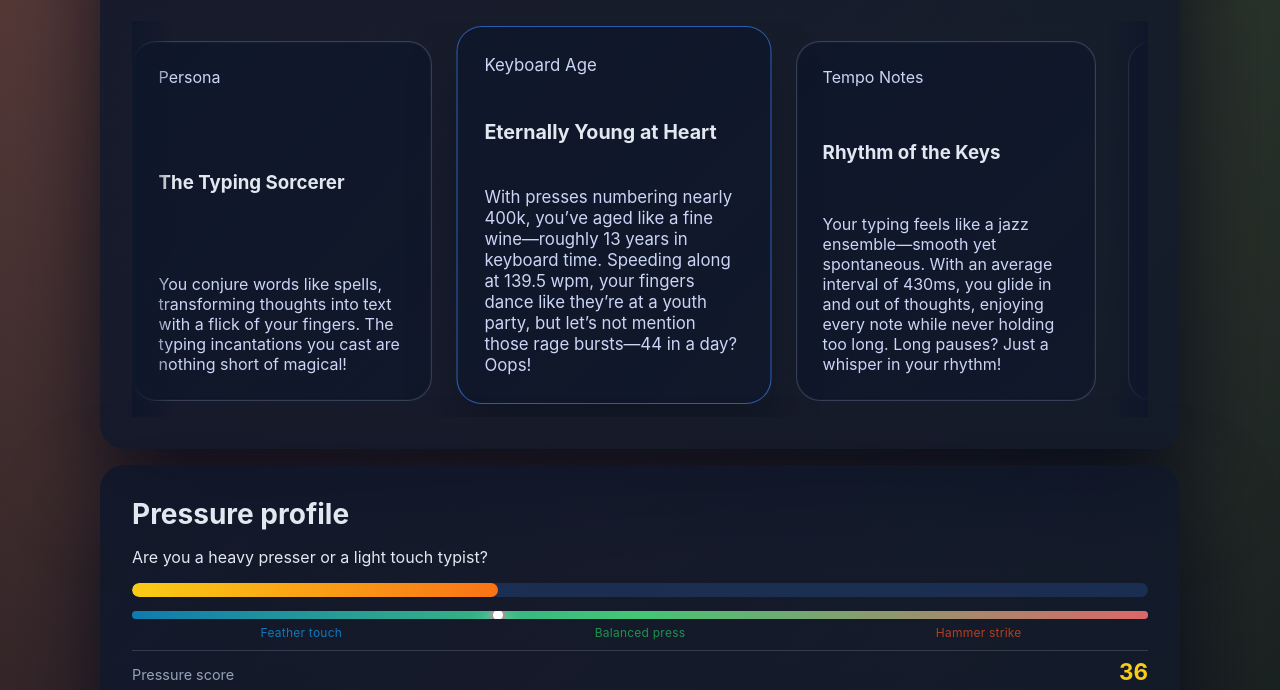
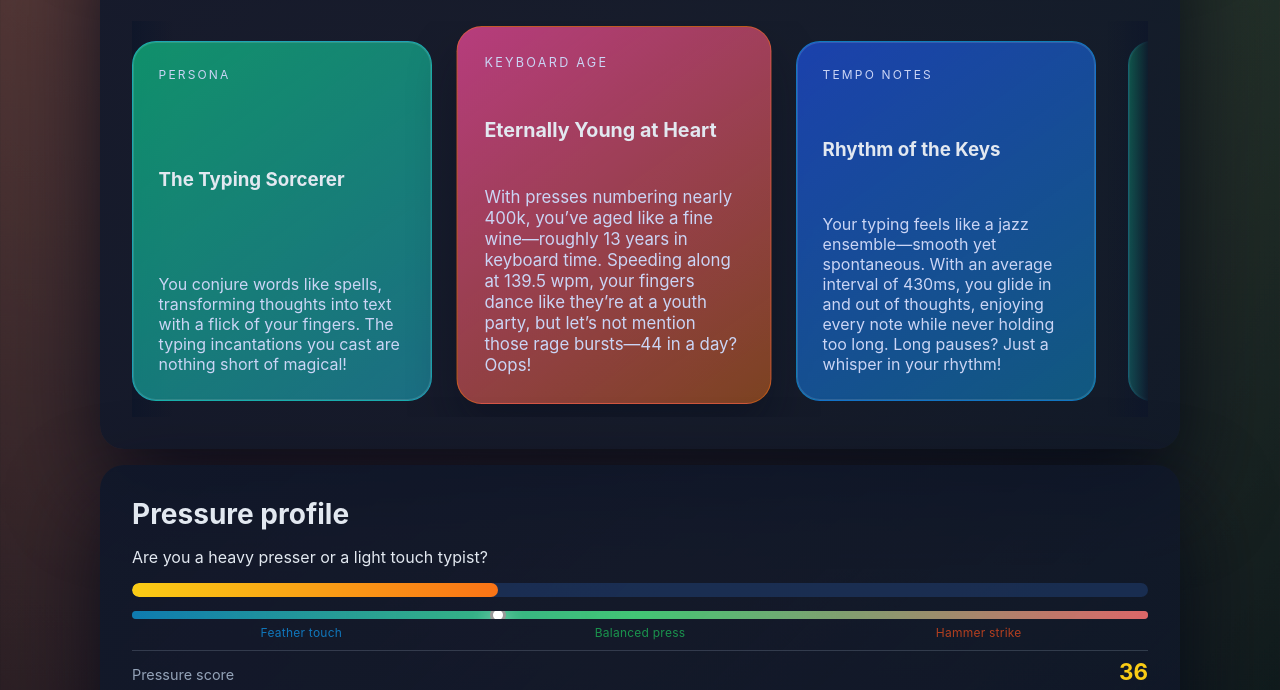
Before and after one commit to Omer811/keyboard_wrapped, a plain HTML site: page ui/index.html in a window 1280 px wide. Shown: the part 684-1374 px from the top of the page. Drawn offline with nearby package versions, Linux system fonts and the light colour scheme; no server answers.

Commit message:
update for netify

```diff
--- a/config/app.json
+++ b/config/app.json
@@ -81,7 +81,7 @@
       "group": "word",
       "label": "Word transitions",
       "description": "The most frequent paths between words.",
-      "enabled": true
+      "enabled": false
     },
     {
       "id": "layout",
--- a/ui/app.js
+++ b/ui/app.js
@@ -1,4 +1,4 @@
-const CONFIG_URL = "../config/app.json";
+const CONFIG_URLS = ["./config/app.json", "../config/app.json"];
 const DEFAULT_SUMMARY_PATH = "../data/summary.json";
 const DEFAULT_GPT_PATH = "../data/gpt_insights.json";
 const WORD_CHART_COLORS = ["#fb7185", "#f472b6", "#a855f7", "#22d3ee", "#4ade80", "#fde68a"];
@@ -149,6 +149,18 @@ async function loadJson(url) {
     throw new Error(`${url} (${response.status})`);
   }
   return response.json();
+}
+
+async function loadConfig() {
+  let lastError = null;
+  for (const candidate of CONFIG_URLS) {
+    try {
+      return await loadJson(candidate);
+    } catch (error) {
+      lastError = error;
+    }
+  }
+  throw lastError || new Error("Unable to load config");
 }
 
 function averageInterval(summary) {
@@ -1107,7 +1119,7 @@ function buildCube(cubeConfig, stack, summary, summaryError, gptUrl, mode) {
 
 async function init() {
   try {
-    const config = await loadJson(CONFIG_URL);
+    const config = await loadConfig();
     CURRENT_UI_TEXT = config.ui_text || {};
     CURRENT_VISUAL = { ...DEFAULT_VISUAL, ...(config.visual || {}) };
     applyStoryCardWidth(CURRENT_VISUAL.story_card_width);
--- a/ui/styles.css
+++ b/ui/styles.css
@@ -521,12 +521,14 @@ header.hero {
   scroll-snap-align: center;
   padding: 1.6rem;
   border-radius: 1.5rem;
-  border: 1px solid rgba(148, 163, 184, 0.3);
-  background: linear-gradient(135deg, rgba(15, 23, 42, 0.95), rgba(15, 23, 42, 0.8));
-  box-shadow: inset 0 0 0 1px rgba(255, 255, 255, 0.03);
+  border: 1px solid rgba(148, 163, 184, 0.25);
+  background: linear-gradient(135deg, rgba(15, 23, 42, 0.9), rgba(15, 23, 42, 0.7));
+  box-shadow: inset 0 0 0 1px rgba(255, 255, 255, 0.12);
   display: flex;
   flex-direction: column;
   justify-content: space-between;
+  position: relative;
+  overflow: hidden;
 }
 
 .story-card--active {
@@ -535,8 +537,44 @@ header.hero {
   border-color: rgba(59, 130, 246, 0.65);
 }
 
+.story-card::before {
+  content: "";
+  position: absolute;
+  inset: 0;
+  background: radial-gradient(circle at top right, rgba(59, 130, 246, 0.2), transparent 45%);
+  pointer-events: none;
+  opacity: 0;
+  transition: opacity 0.25s ease;
+}
+
+.story-card:hover::before {
+  opacity: 1;
+}
+
 .story-card h3 {
   margin: 0.5rem 0 0.3rem;
+}
+
+.story-card:nth-child(3n) {
+  background: linear-gradient(145deg, rgba(29, 78, 216, 0.75), rgba(14, 165, 233, 0.45));
+  border-color: rgba(14, 165, 233, 0.5);
+}
+
+.story-card:nth-child(3n + 1) {
+  background: linear-gradient(145deg, rgba(16, 185, 129, 0.75), rgba(34, 211, 238, 0.45));
+  border-color: rgba(34, 211, 238, 0.5);
+}
+
+.story-card:nth-child(3n + 2) {
+  background: linear-gradient(145deg, rgba(236, 72, 153, 0.75), rgba(249, 115, 22, 0.45));
+  border-color: rgba(249, 115, 22, 0.5);
+}
+
+.story-tag {
+  text-transform: uppercase;
+  font-size: 0.75rem;
+  letter-spacing: 0.18em;
+  color: rgba(255, 255, 255, 0.7);
 }
 
 .story-card p {
```
Also changed, not shown: 2 other files.
